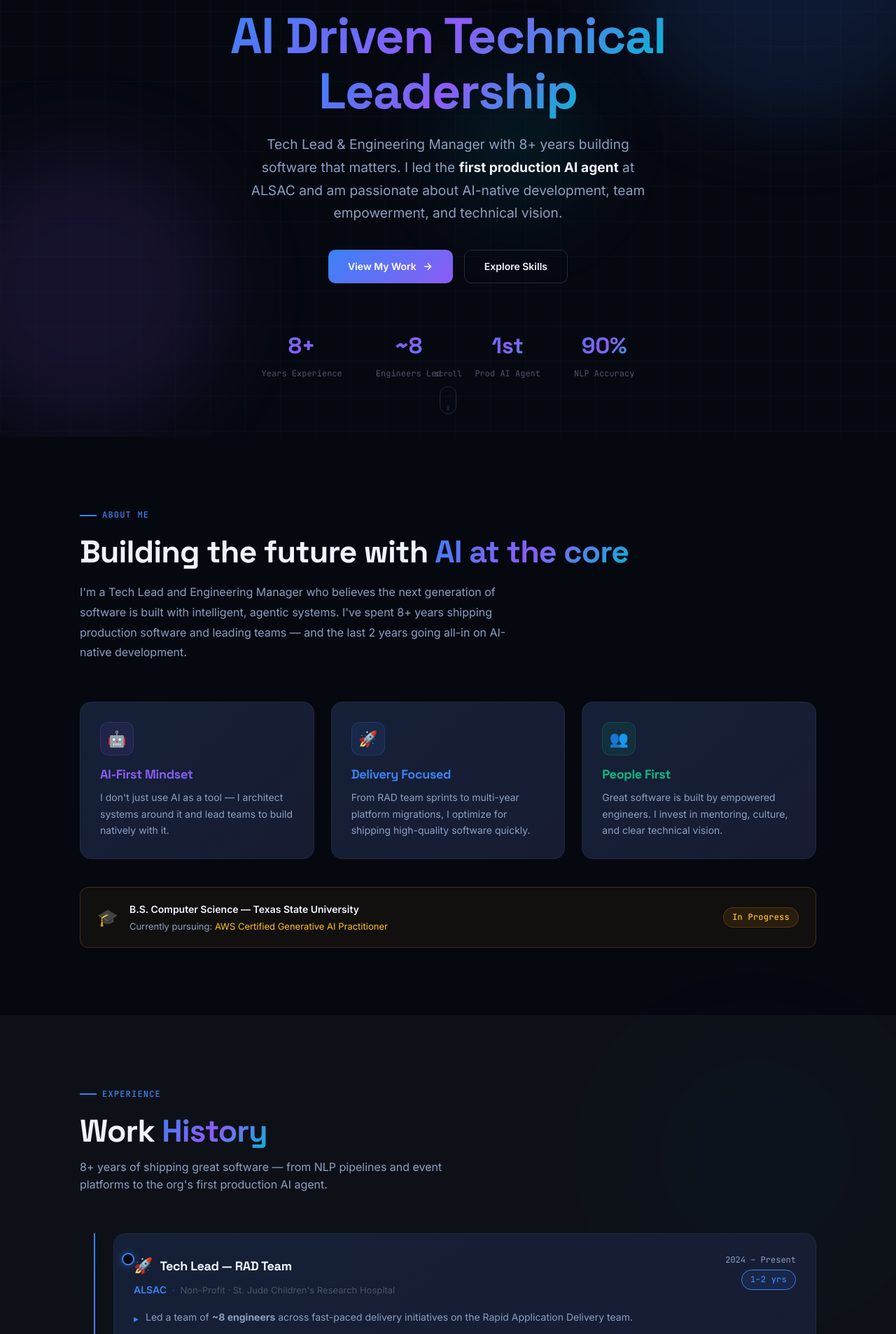
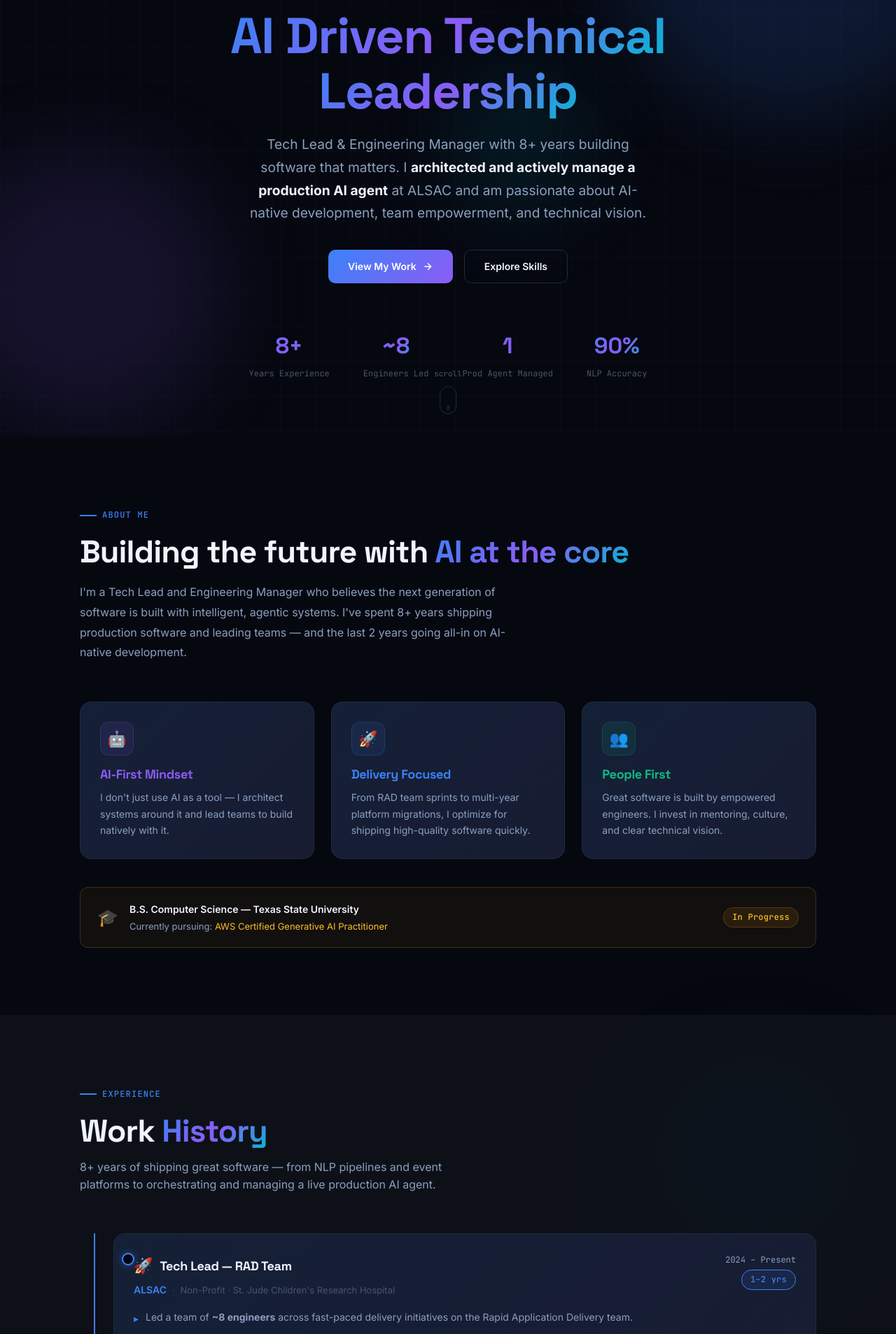
Before and after one commit to purplek23/portfolio, a React (Vite) app: page / in a window 1280 px wide. Shown: the part 234-2141 px from the top of the page at 70% size. Built offline with nearby package versions, Linux system fonts and the light colour scheme.

Commit message:
chore: rework hero wording from shipping first agent to managing production agent

```diff
--- a/src/App.tsx
+++ b/src/App.tsx
@@ -127,7 +127,7 @@ export default function HomePage() {
               }}
             >
               Tech Lead & Engineering Manager with 8+ years building software that matters.
-              I led the <strong style={{ color: 'var(--text-primary)' }}>first production AI agent</strong> at ALSAC and am
+              I <strong style={{ color: 'var(--text-primary)' }}>architected and actively manage a production AI agent</strong> at ALSAC and am
               passionate about AI-native development, team empowerment, and technical vision.
             </p>
 
@@ -161,7 +161,7 @@ export default function HomePage() {
               {[
                 { value: '8+', label: 'Years Experience', id: 'stat-years' },
                 { value: '~8', label: 'Engineers Led', id: 'stat-team' },
-                { value: '1st', label: 'Prod AI Agent', id: 'stat-agent' },
+                { value: '1', label: 'Prod Agent Managed', id: 'stat-agent' },
                 { value: '90%', label: 'NLP Accuracy', id: 'stat-nlp' },
               ].map((stat) => (
                 <div key={stat.id} id={stat.id} style={{ textAlign: 'center' }}>
@@ -323,7 +323,7 @@ export default function HomePage() {
               Work <span className="gradient-text">History</span>
             </h2>
             <p style={{ color: 'var(--text-secondary)', marginBottom: '56px', maxWidth: '520px' }}>
-              8+ years of shipping great software — from NLP pipelines and event platforms to the org&apos;s first production AI agent.
+              8+ years of shipping great software — from NLP pipelines and event platforms to orchestrating and managing a live production AI agent.
             </p>
 
             <Timeline entries={TIMELINE_DATA} />
```
